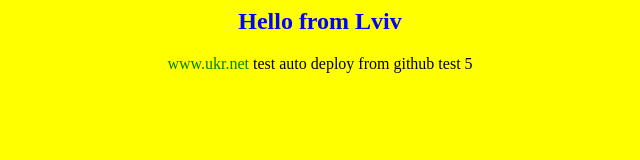
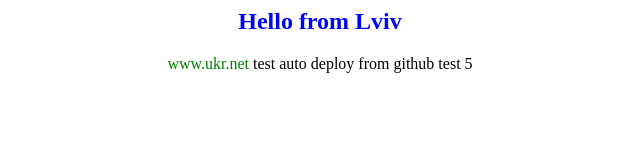
Before and after one commit to svasylenkiv/app-for-jenkins, a plain HTML site: page index.html in a window 1280 px wide. Shown: the whole page, without its empty margins (320-960 px from the left). Drawn offline with Linux system fonts and the light colour scheme.

Commit message:
change color to white

```diff
--- a/index.html
+++ b/index.html
@@ -1,5 +1,5 @@
 <html>
-<body bgcolor=yellow>
+<body bgcolor=white>
 <center>
 <h2><font color=blue>Hello from Lviv</font></h2>
 
```
